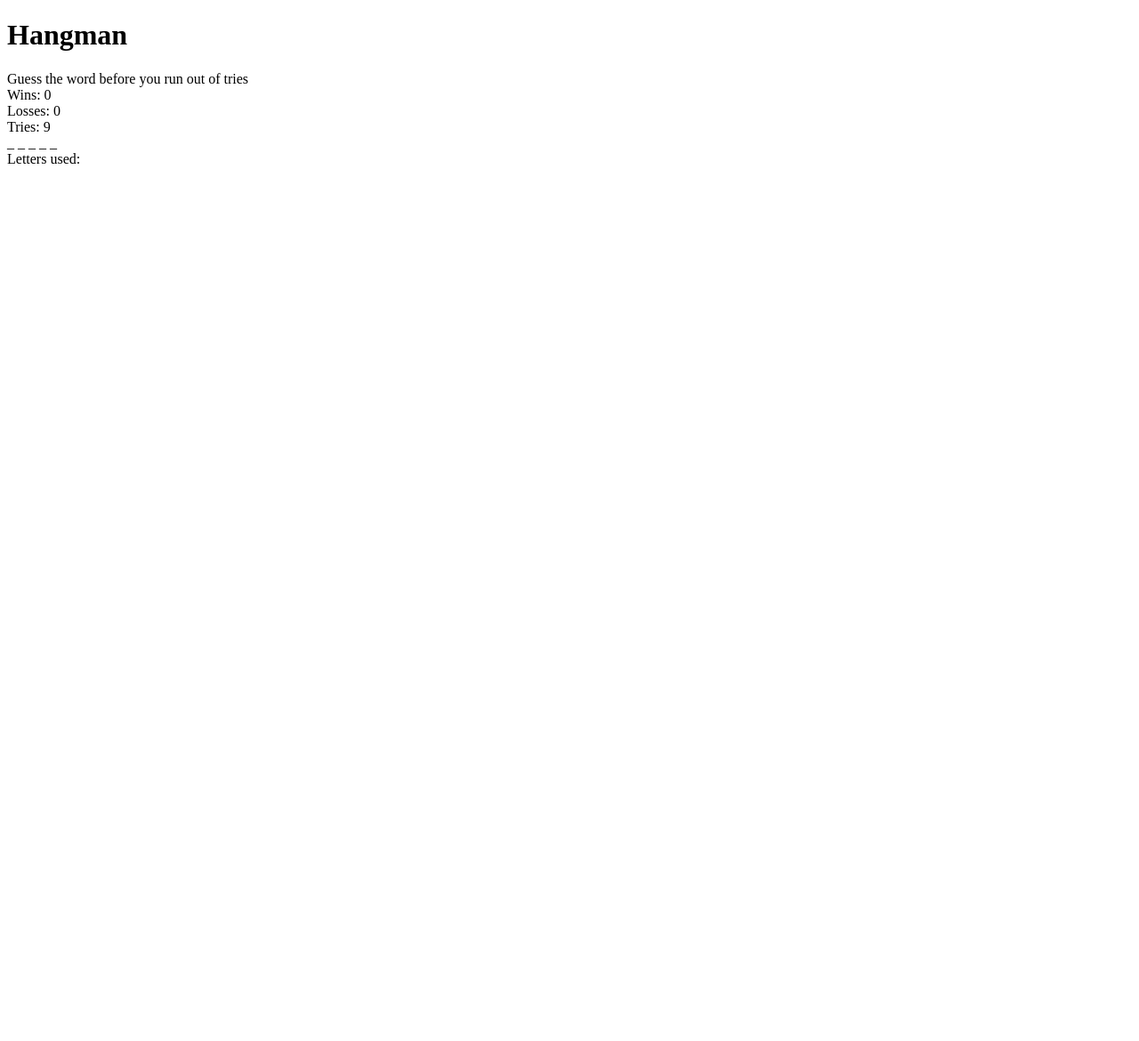
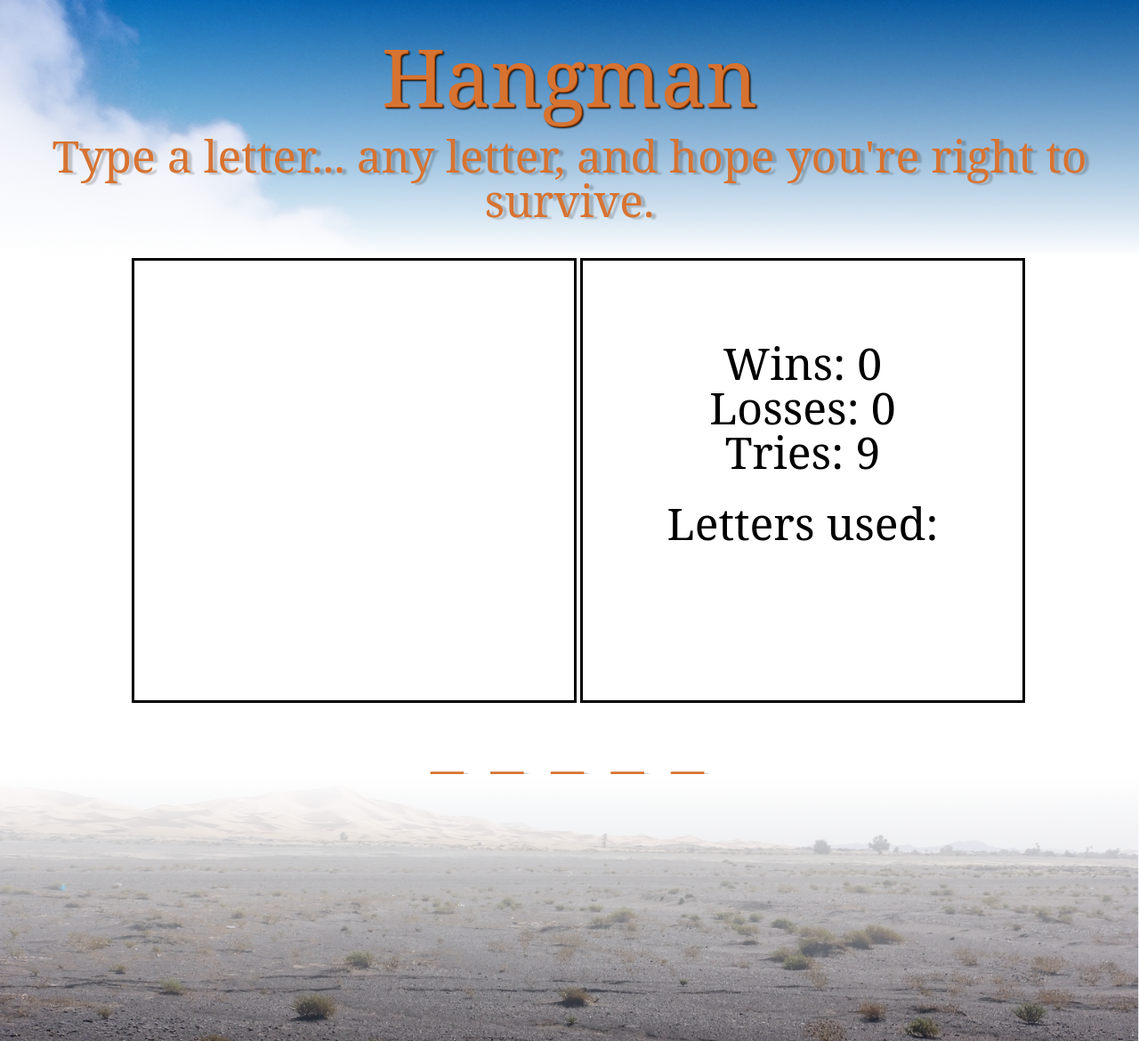
Before and after one commit to aguirreh8/Hangman-Game, a plain HTML site: page index.html in a window 1280 px wide. Shown: the whole page at 89% size. Before the commit the page ends 800 px from the top, so only its background shows below. Drawn offline with Linux system fonts and the light colour scheme; a web font is replaced by a local one.

Commit message:
added styling, background images

```diff
--- a/assets/css/reset.css
+++ b/assets/css/reset.css
@@ -0,0 +1,48 @@
+/* http://meyerweb.com/eric/tools/css/reset/
+   v2.0 | 20110126
+   License: none (public domain)
+*/
+
+html, body, div, span, applet, object, iframe,
+h1, h2, h3, h4, h5, h6, p, blockquote, pre,
+a, abbr, acronym, address, big, cite, code,
+del, dfn, em, img, ins, kbd, q, s, samp,
+small, strike, strong, sub, sup, tt, var,
+b, u, i, center,
+dl, dt, dd, ol, ul, li,
+fieldset, form, label, legend,
+table, caption, tbody, tfoot, thead, tr, th, td,
+article, aside, canvas, details, embed,
+figure, figcaption, footer, header, hgroup,
+menu, nav, output, ruby, section, summary,
+time, mark, audio, video {
+	margin: 0;
+	padding: 0;
+	border: 0;
+	font-size: 100%;
+	font: inherit;
+	vertical-align: baseline;
+}
+/* HTML5 display-role reset for older browsers */
+article, aside, details, figcaption, figure,
+footer, header, hgroup, menu, nav, section {
+	display: block;
+}
+body {
+	line-height: 1;
+}
+ol, ul {
+	list-style: none;
+}
+blockquote, q {
+	quotes: none;
+}
+blockquote:before, blockquote:after,
+q:before, q:after {
+	content: '';
+	content: none;
+}
+table {
+	border-collapse: collapse;
+	border-spacing: 0;
+}
--- a/assets/css/style.css
+++ b/assets/css/style.css
@@ -0,0 +1,89 @@
+* {
+	position: relative;
+	box-sizing: border-box;
+}
+
+h1 {
+	font-family: "galada", "serif";
+	font-size: 90px;
+	color: #D77331FF;
+	text-align: center;
+	text-shadow: 1px 1px 1px #A40,
+               2px 2px 2px black;
+}
+
+.game-header--background {
+	background-image: url("../images/sky.png");
+}
+
+.game-header--gradient {
+	background-image: linear-gradient(to top, #FFFFFF 0%, rgba(67, 111, 232, .1) 100%);
+	width: 100%;
+	height: 100%;
+	padding: 40px;
+}
+
+.game-description {
+	font-family: 'serif';
+	font-style: bold;
+	color: #D77331FF;
+	text-shadow: 5px 2px 2px rgba(0, 0, 0, .2);
+	text-align: center;
+	font-size: 50px;
+	margin-top: 20px;
+}
+
+.game-container {
+	overflow: auto;
+	margin: 0 auto;
+	width: 80%;
+}
+
+.player-status--hangman {
+	float: left;
+	width: 500px;
+	height: 500px;
+	margin-left: 20px;
+	border: solid;
+}
+
+.player-status--record {
+	float: right;
+	padding: 60px;
+	text-align: center;
+	width: 500px;
+	height: 500px;
+	font-size: 50px;
+	font-family: "galada", "serif";
+	border: solid;
+}
+
+.player-status--counts {
+	padding: 10px;
+	margin: 20px;
+}
+
+#wordToGuess {
+	font-size: 80px;
+	font-style: bold;
+	font-family: "galada", "serif";
+	letter-spacing: 5px;
+	margin: 0 auto;
+	text-align: center;
+	color: #D77331FF;
+	text-shadow: 5px 2px 2px rgba(150, 150, 150, 0.64);
+}
+
+.game-footer--background {
+	background-image: url("../images/ground.jpg");
+	background-position: center;
+	background-size: 100%;
+	background-repeat: no-repeat;
+	height: 300px;
+}
+
+.game-footer--gradient {
+	background-image: linear-gradient(to bottom, #FFFFFF 0%, rgba(67, 111, 232, .1) 100%);
+	width: 100%;
+	height: 100%;
+}
--- a/index.html
+++ b/index.html
@@ -3,18 +3,34 @@
 <head>
 	<title>Hangman Game!!</title>
 	<link rel="stylesheet" type="text/css" href="assets/css/reset.css" />
+	<link href="https://fonts.googleapis.com/css?family=Galada" rel="stylesheet">
 	<link rel="stylesheet" type="text/css" href="assets/css/style.css" />
 	<script type="text/javascript" src="assets/javascript/game.js"></script>
 </head>
 <body>
+	<div class="game-header--background">
+		<div class='game-header--gradient'>
 			<h1>Hangman</h1>
-	<div>Guess the word before you run out of tries</div>
+			<p class="game-description">Type a letter... any letter, and hope you're right to survive.</p>
+		</div>
+	</div>
+	<div class="game-container">
+		<div class="player-status--record">
+			<div class="player-status--counts">
 				<div id="wins">Wins: 0</div>
 				<div id="losses">Losses: 0</div>
 				<div id="tries">Tries: 9</div>
-	<div id="wordToGuess"></div>
+			</div>
 			<div>Letters used:</div>
 			<div id="letterUsed"></div>
+		</div>
+		<div class="player-status--hangman">
 			<div id="hangman"></div>
+		</div>
+	</div>
+	<div id="wordToGuess"></div>
+	<footer class="game-footer--background">
+		<div class="game-footer--gradient"></div>
+	</footer>
 </body>
 </html>
```
Also changed, not shown: assets/javascript/game.js (+3 -13 lines), assets/images/ground.jpg (added), assets/images/sky.png (added). Lines whose indentation alone changed are shown as unchanged.
